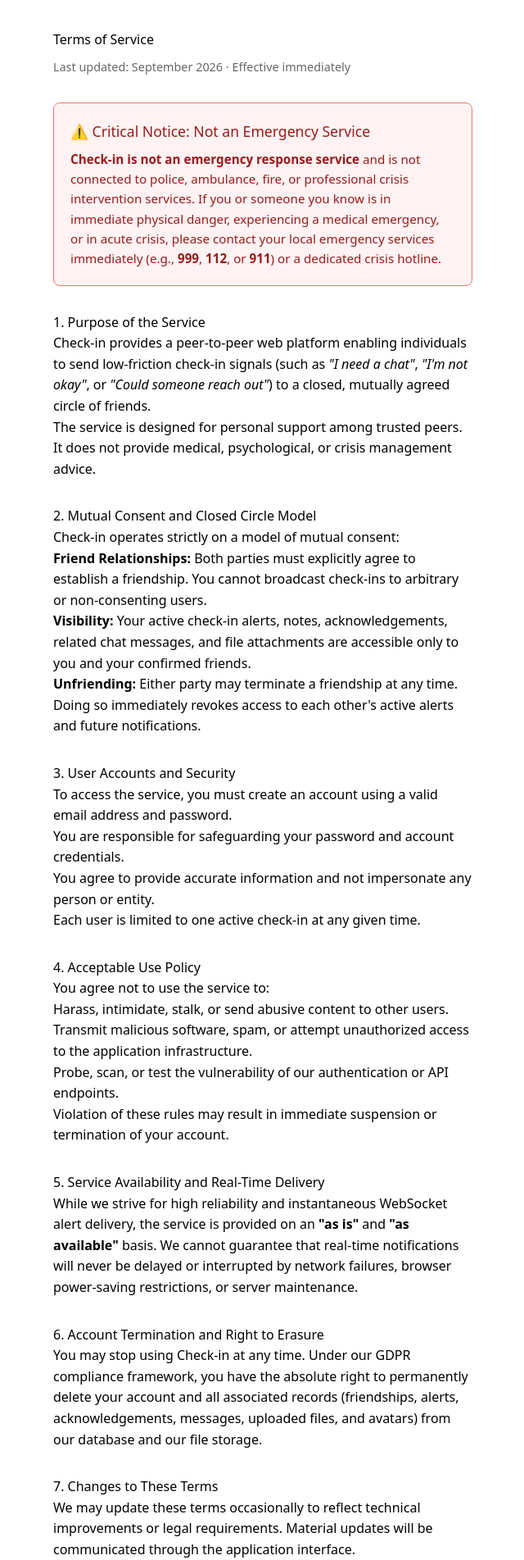
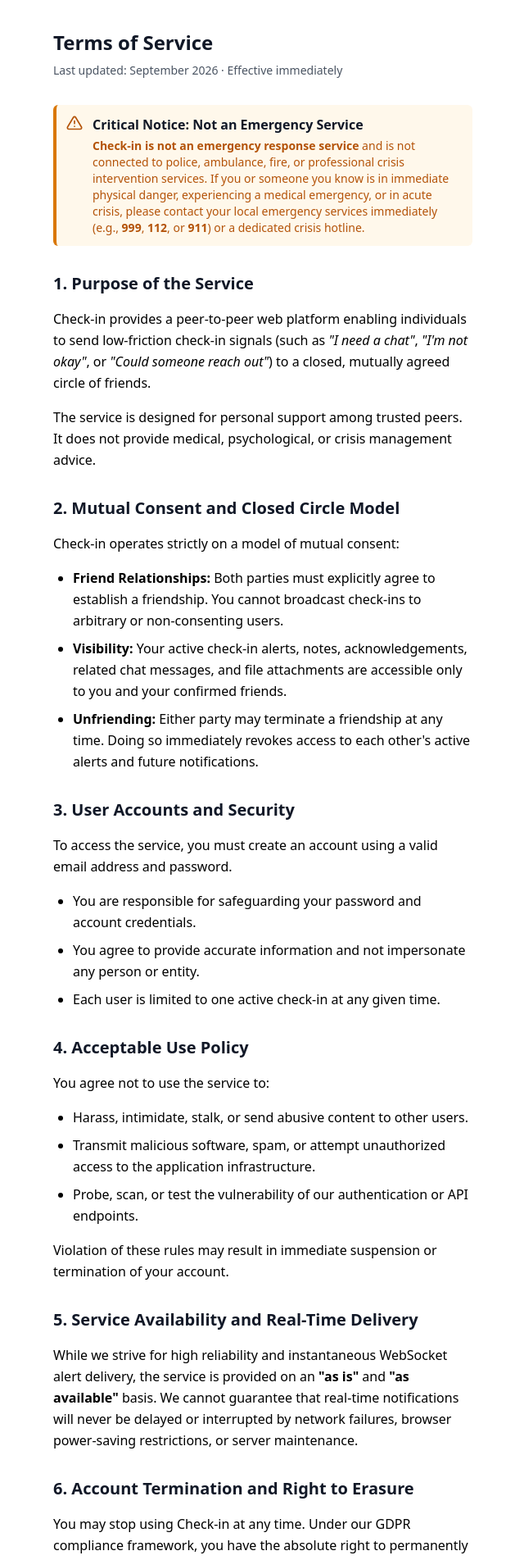
Before and after one commit to cloudlitsa/ft_transendence, a React (Vite) app in the folder frontend/: page /terms in a window 1280 px wide. Shown: the part 60-1963 px from the top of the page at 82% size, without its empty margins (319-959 px from the left). Built offline with nearby package versions, Linux system fonts and the light colour scheme; no server answers.

Commit message:
wip: legal pages to design-system tokens

```diff
--- a/frontend/src/pages/PrivacyPage.tsx
+++ b/frontend/src/pages/PrivacyPage.tsx
@@ -1,17 +1,18 @@
 import { Link } from "react-router-dom";
+import Heading from "../components/ui/Heading";
 
 export default function PrivacyPage() {
   return (
     <main style={{ lineHeight: 1.6, paddingBottom: "2rem" }}>
-      <header style={{ marginBottom: "2rem" }}>
-        <h1 style={{ marginBottom: "0.5rem" }}>Privacy Policy</h1>
-        <p style={{ color: "#666", fontSize: "0.9rem" }}>
+      <header className="mb-8">
+        <Heading level={1} className="mb-2">Privacy Policy</Heading>
+        <p className="text-sm text-ink-muted">
           Last updated: September 2026 · Compliant with General Data Protection Regulation (GDPR)
         </p>
       </header>
 
-      <section style={{ marginBottom: "2rem" }}>
-        <h2>1. Overview & Commitment</h2>
+      <section className="mb-8">
+        <Heading level={2}>1. Overview & Commitment</Heading>
         <p>
           Check-in is designed with privacy-first architecture. Because check-in alerts and distress signals are sensitive personal data, we adhere strictly to the core principles of the <strong>General Data Protection Regulation (GDPR)</strong>: data minimisation, purpose limitation, storage limitation, transparency, and integrity.
         </p>
@@ -20,8 +21,8 @@ export default function PrivacyPage() {
         </p>
       </section>
 
-      <section style={{ marginBottom: "2rem" }}>
-        <h2>2. Data We Collect</h2>
+      <section className="mb-8">
+       <Heading level={2}>2.  Data We Collect</Heading>
         <p>We only collect data strictly necessary to operate the service:</p>
         <ul>
           <li>
@@ -42,8 +43,8 @@ export default function PrivacyPage() {
         </ul>
       </section>
 
-      <section style={{ marginBottom: "2rem" }}>
-        <h2>3. Legal Basis for Processing</h2>
+      <section className="mb-8">
+        <Heading level={2}>3. Legal Basis for Processing</Heading>
         <p>We process your personal data under the following legal bases:</p>
         <ul>
           <li>
@@ -55,8 +56,8 @@ export default function PrivacyPage() {
         </ul>
       </section>
 
-      <section style={{ marginBottom: "2rem" }}>
-        <h2>4. Cookies</h2>
+      <section className="mb-8">
+        <Heading level={2}>4. Cookies</Heading>
         <p>
           We use only <strong>strictly necessary session cookies</strong>:
         </p>
@@ -73,8 +74,8 @@ export default function PrivacyPage() {
         </p>
       </section>
 
-      <section style={{ marginBottom: "2rem" }}>
-        <h2>5. Technical Safeguards & Data Security</h2>
+      <section className="mb-8">
+        <Heading level={2}>5. Technical Safeguards & Data Security</Heading>
         <ul>
           <li>
             <strong>Transport Layer Security (HTTPS):</strong> All communications between your browser and our servers are encrypted via TLS/HTTPS through a reverse proxy.
@@ -91,8 +92,8 @@ export default function PrivacyPage() {
         </ul>
       </section>
 
-      <section style={{ marginBottom: "2rem" }}>
-        <h2>6. Your Rights Under GDPR</h2>
+      <section className="mb-8">
+        <Heading level={2}>6. Your Rights Under GDPR</Heading>
         <p>
           You have full control over your personal information under the General Data Protection Regulation:
         </p>
@@ -108,15 +109,15 @@ export default function PrivacyPage() {
         </ul>
       </section>
 
-      <section style={{ marginBottom: "2rem" }}>
-        <h2>7. Data Retention</h2>
+      <section className="mb-8">
+        <Heading level={2}>7. Data Retention</Heading>
         <p>
           Your data is retained only for as long as your account remains active. When you delete your account, all personal data and records — including your user profile, friendships, alerts, acknowledgements, messages, uploaded files, and avatars — are permanently and irreversibly purged from our database and our file storage immediately.
         </p>
       </section>
 
-      <section style={{ marginBottom: "2rem" }}>
-        <h2>8. Contact & Terms</h2>
+      <section className="mb-8">
+        <Heading level={2}>8. Contact & Terms</Heading>
         <p>
           For questions regarding data privacy, please reach out to the project team. For terms governing the use of this service, see our{" "}
           <Link to="/terms">Terms of Service</Link>.
--- a/frontend/src/pages/TermsPage.tsx
+++ b/frontend/src/pages/TermsPage.tsx
@@ -1,37 +1,32 @@
 import { Link } from "react-router-dom";
+import Heading from "../components/ui/Heading";
+import Banner from "../components/ui/Banner";
+import { footerLink } from "../components/Footer";
 
+const listClasses = "list-disc pl-6 space-y-2";
 export default function TermsPage() {
   return (
-    <main style={{ lineHeight: 1.6, paddingBottom: "2rem" }}>
-      <header style={{ marginBottom: "2rem" }}>
-        <h1 style={{ marginBottom: "0.5rem" }}>Terms of Service</h1>
-        <p style={{ color: "#666", fontSize: "0.9rem" }}>
+
+    <main className="leading-relaxed pb-8">
+      <header className="mb-8">
+        <Heading level={1} className="mb-2">Terms of Service</Heading>
+        <p className="text-sm text-ink-muted">
           Last updated: September 2026 · Effective immediately
         </p>
       </header>
 
       {/* Emergency Disclaimer Banner */}
-      <div
-        role="alert"
-        style={{
-          background: "#fef2f2",
-          border: "1px solid #f87171",
-          borderRadius: "8px",
-          padding: "1.25rem",
-          marginBottom: "2rem",
-          color: "#991b1b",
-        }}
-      >
-        <h2 style={{ fontSize: "1.1rem", marginTop: 0, marginBottom: "0.5rem", color: "#991b1b" }}>
-          ⚠️ Critical Notice: Not an Emergency Service
-        </h2>
-        <p style={{ margin: 0, fontSize: "0.95rem" }}>
+      <Banner tone="warning" live={false} className="mb-8">
+        <Heading level={3} as="h2" className="mb-1">
+          Critical Notice: Not an Emergency Service
+        </Heading>
+        <p>
           <strong>Check-in is not an emergency response service</strong> and is not connected to police, ambulance, fire, or professional crisis intervention services. If you or someone you know is in immediate physical danger, experiencing a medical emergency, or in acute crisis, please contact your local emergency services immediately (e.g., <strong>999</strong>, <strong>112</strong>, or <strong>911</strong>) or a dedicated crisis hotline.
         </p>
-      </div>
+      </Banner>
 
-      <section style={{ marginBottom: "2rem" }}>
-        <h2>1. Purpose of the Service</h2>
+      <section className="mb-8 space-y-4">
+        <Heading level={2}>1. Purpose of the Service</Heading>
         <p>
           Check-in provides a peer-to-peer web platform enabling individuals to send low-friction check-in signals (such as <em>"I need a chat"</em>, <em>"I'm not okay"</em>, or <em>"Could someone reach out"</em>) to a closed, mutually agreed circle of friends.
         </p>
@@ -40,12 +35,12 @@ export default function TermsPage() {
         </p>
       </section>
 
-      <section style={{ marginBottom: "2rem" }}>
-        <h2>2. Mutual Consent and Closed Circle Model</h2>
+      <section className="mb-8 space-y-4">
+        <Heading level={2}>2. Mutual Consent and Closed Circle Model</Heading>
         <p>
           Check-in operates strictly on a model of mutual consent:
         </p>
-        <ul>
+        <ul className={listClasses}>
           <li>
             <strong>Friend Relationships:</strong> Both parties must explicitly agree to establish a friendship. You cannot broadcast check-ins to arbitrary or non-consenting users.
           </li>
@@ -58,22 +53,22 @@ export default function TermsPage() {
         </ul>
       </section>
 
-      <section style={{ marginBottom: "2rem" }}>
-        <h2>3. User Accounts and Security</h2>
+      <section className="mb-8 space-y-4">
+        <Heading level={2}>3. User Accounts and Security</Heading>
         <p>
           To access the service, you must create an account using a valid email address and password.
         </p>
-        <ul>
+        <ul className={listClasses}>
           <li>You are responsible for safeguarding your password and account credentials.</li>
           <li>You agree to provide accurate information and not impersonate any person or entity.</li>
           <li>Each user is limited to one active check-in at any given time.</li>
         </ul>
       </section>
 
-      <section style={{ marginBottom: "2rem" }}>
-        <h2>4. Acceptable Use Policy</h2>
+      <section className="mb-8 space-y-4">
+        <Heading level={2}>4. Acceptable Use Policy</Heading>
         <p>You agree not to use the service to:</p>
-        <ul>
+        <ul className={listClasses}>
           <li>Harass, intimidate, stalk, or send abusive content to other users.</li>
           <li>Transmit malicious software, spam, or attempt unauthorized access to the application infrastructure.</li>
           <li>Probe, scan, or test the vulnerability of our authentication or API endpoints.</li>
@@ -83,32 +78,34 @@ export default function TermsPage() {
         </p>
       </section>
 
-      <section style={{ marginBottom: "2rem" }}>
-        <h2>5. Service Availability and Real-Time Delivery</h2>
+      <section className="mb-8 space-y-4">
+        <Heading level={2}>5. Service Availability and Real-Time Delivery</Heading>
         <p>
           While we strive for high reliability and instantaneous WebSocket alert delivery, the service is provided on an <strong>"as is"</strong> and <strong>"as available"</strong> basis. We cannot guarantee that real-time notifications will never be delayed or interrupted by network failures, browser power-saving restrictions, or server maintenance.
         </p>
       </section>
 
-      <section style={{ marginBottom: "2rem" }}>
-        <h2>6. Account Termination and Right to Erasure</h2>
+      <section className="mb-8 space-y-4">
+        <Heading level={2}>6. Account Termination and Right to Erasure</Heading>
         <p>
           You may stop using Check-in at any time. Under our GDPR compliance framework, you have the absolute right to permanently delete your account and all associated records (friendships, alerts, acknowledgements, messages, uploaded files, and avatars) from our database and our file storage.
         </p>
       </section>
 
-      <section style={{ marginBottom: "2rem" }}>
-        <h2>7. Changes to These Terms</h2>
+      <section className="mb-8 space-y-4">
+        <Heading level={2}>7. Changes to These Terms</Heading>
         <p>
           We may update these terms occasionally to reflect technical improvements or legal requirements. Material updates will be communicated through the application interface.
         </p>
       </section>
 
-      <section style={{ marginBottom: "2rem" }}>
-        <h2>8. Contact & Privacy</h2>
+      <section className="mb-8 space-y-4">
+        <Heading level={2}>8. Contact & Privacy</Heading>
         <p>
           For information on how we collect, store, and protect your personal data, please review our{" "}
-          <Link to="/privacy">Privacy Policy</Link>.
+          <Link to="/privacy" className={footerLink}>
+            Privacy Policy
+          </Link>.
         </p>
       </section>
     </main>
```
